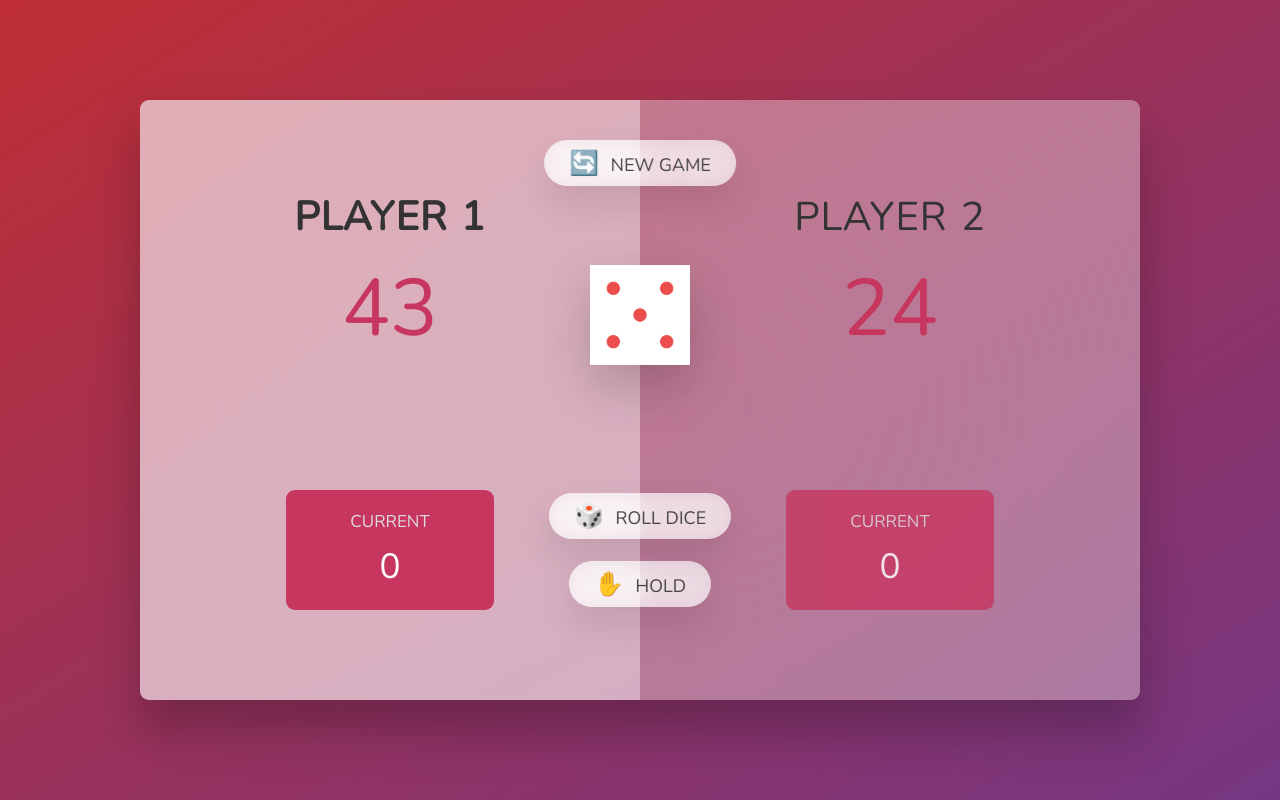
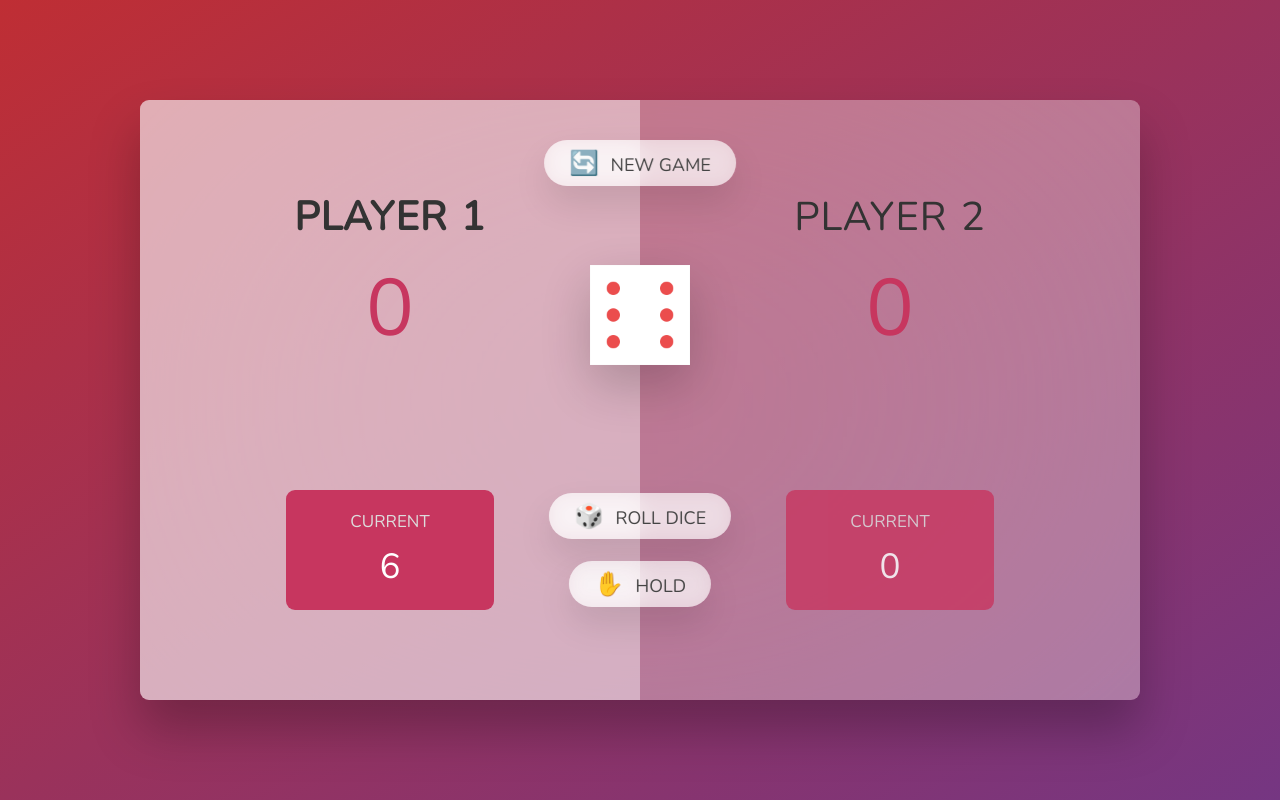
Before and after one commit to jstonedev/dice-game, a plain HTML site: page index.html in a window 1280 px wide. Both pictures are taken after a click on the button "🎲 ROLL DICE". Drawn offline with nearby package versions, Linux system fonts and the light colour scheme.

Commit message:
dice rolling logic

```diff
--- a/script.js
+++ b/script.js
@@ -1 +1,39 @@
 'use strict';
+
+// Selecting elements
+const score0El = document.getElementById('score--0');
+const score1El = document.getElementById('score--1');
+const current0El = document.getElementById('current--0');
+const current1El = document.getElementById('current--1');
+const diceEl = document.querySelector('.dice');
+const btnNew = document.querySelector('.btn--new');
+const btnRoll = document.querySelector('.btn--roll');
+const btnHold = document.querySelector('.btn--hold');
+
+// Starting conditions
+score0El.textContent = 0;
+score1El.textContent = 0;
+diceEl.classList.add('hidden');
+
+let currentScore = 0;
+
+// Rolling dice functionality
+btnRoll.addEventListener('click', () => {
+  // 1. Genertate random dice roll
+  const dice = Math.floor(Math.random() * 6 + 1);
+
+  // 2. Display dice
+  diceEl.classList.remove('hidden');
+  diceEl.src = `dice-${dice}.png`;
+
+  // 3. Check for a rolled 1
+  if (dice !== 1) {
+    // Add dice roll to current score
+    currentScore += dice;
+    current0El.textContent = currentScore; // CHANGE LATER!!
+  } else {
+    // Switch to next player
+    currentScore = 0;
+    current0El.textContent = currentScore;
+  }
+});
--- a/style.css
+++ b/style.css
@@ -165,3 +165,7 @@ main {
   font-weight: 700;
   color: #c7365f;
 }
+
+.hidden {
+  display: none;
+}
```
